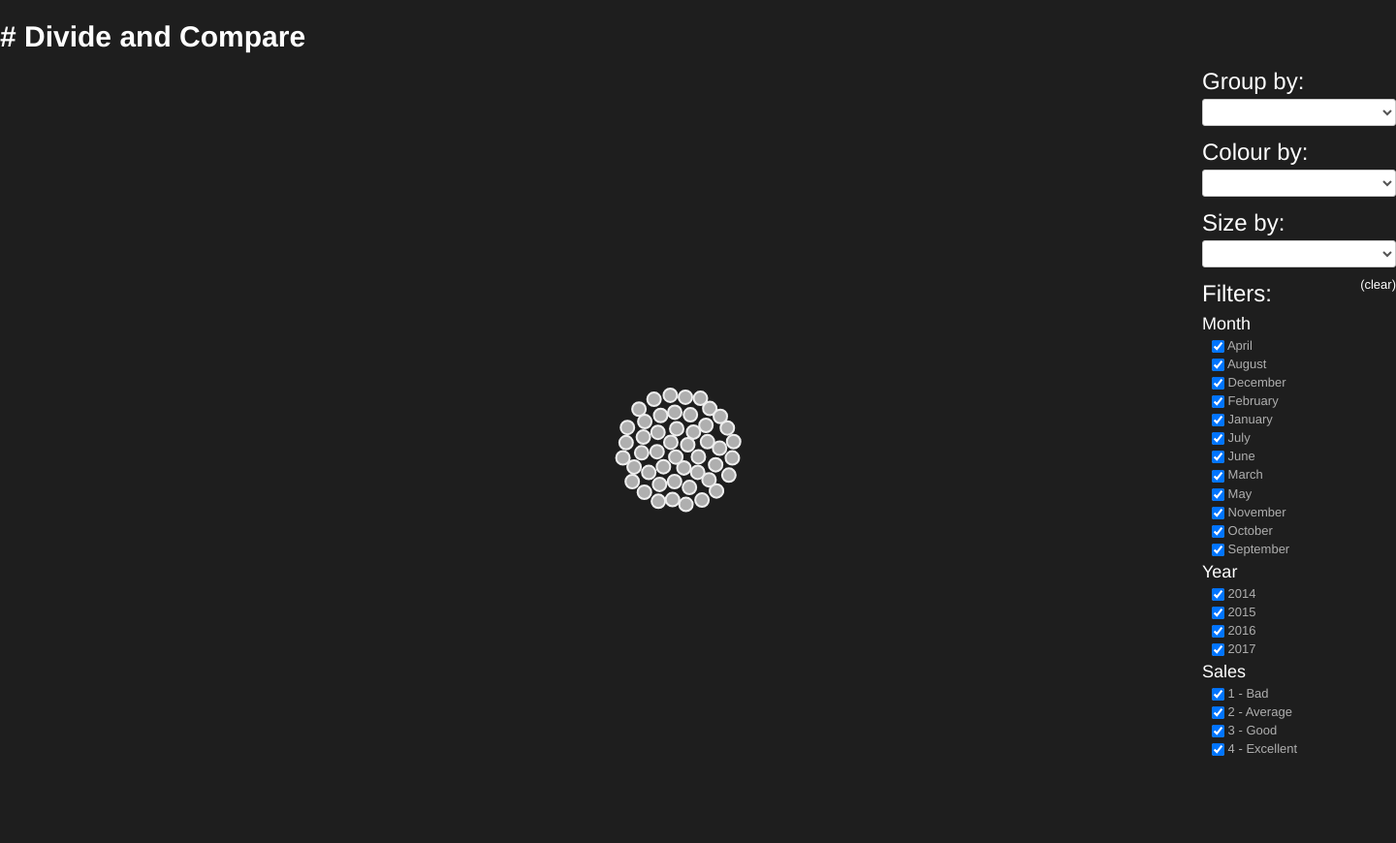
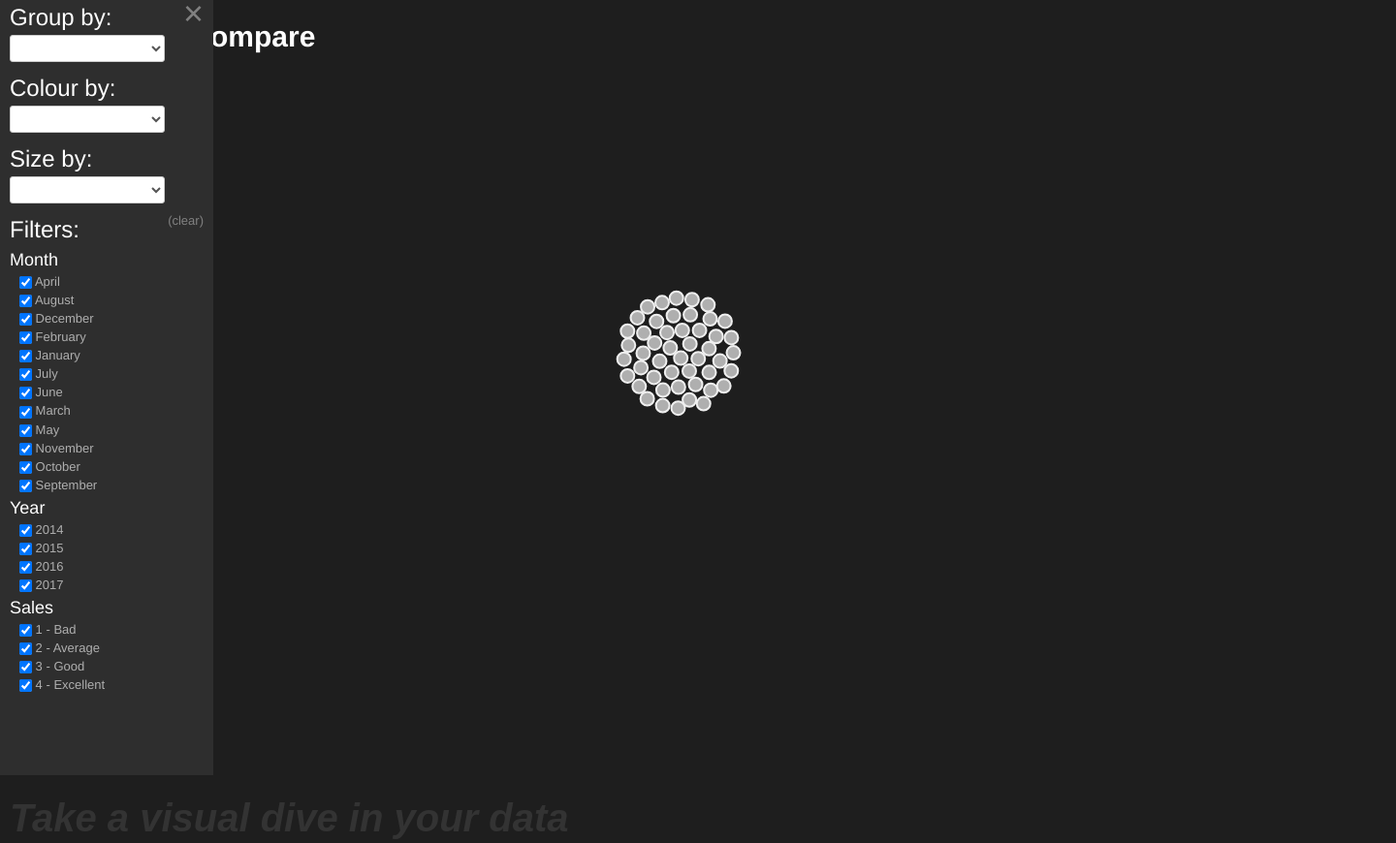
Before and after one commit to RenatGilmanov/visual-bubbles, a plain HTML site: page index.html in a window 1280 px wide. Shown: the top 870 px of the page at 97% size, 1440 px wide, since content can reach past the window. Drawn offline with Linux system fonts and the light colour scheme.

Commit message:
Implementing left navigation bar

```diff
--- a/index.html
+++ b/index.html
@@ -15,32 +15,62 @@
     <script src="static/js/modernizr-2.0.6.min.js"></script>
 </head>
 <body>
+
+  <div id="mySidenav" class="sidenav">
+
+    <div id='right-sidebar'>
+        <div id='right-sidebar-container'>
+            <h2>Group by:</h2>
+            <div>
+                <select id='group-everything-by'>
+                    <option value=''></option>
+                </select></div>
+
+            <h2>Colour by:</h2>
+            <div>
+                <select id='color-everything-by'>
+                    <option value=''></option>
+                </select></div>
+            <h2>Size by:</h2>
+            <div>
+                <select id='size-everything-by'>
+                    <option value=''></option>
+                </select></div>
+            <div id='clear_filters'>
+                <a href='index.html#'>(clear)</a></div>
+            <h2>
+                Filters:</h2>
+            <div id="filter-list">
+            </div>
+
+        </div>
+    </div>
+    <a href="javascript:void(0)" class="closebtn" onclick="closeNav()">&times;</a>
+  </div>
+
     <div class='widecontainer'>
         <header>
-    <h1># Divide and Compare</h1>
+    <h1><a href="javascript:void(0)" onclick="openNav()">&#9776;</a> Divide and Compare</h1>
+    <!-- span style="font-size:30px;cursor:pointer" onclick="openNav()">&#9776; open</span-->
     </header>
         <div id='hackyTable'>
-	    <div id="group-title"></div>
+	      <div id="group-title"></div>
             <div id='playground'></div>
-            <div id='right-sidebar'>
-                <!-- div id='right-sidebar-toggle-div'>
-                    <a id='right-sidebar-toggle' href='index.html#'>show/hide</a>
-                </div-->
+
+            <!-- div id='right-sidebar'>
                 <div id='right-sidebar-container'>
-                    <h2>
-                        Group by:</h2>
+                    <h2>Group by:</h2>
                     <div>
                         <select id='group-everything-by'>
                             <option value=''></option>
                         </select></div>
-                    <h2>
-                        Colour by:</h2>
+
+                    <h2>Colour by:</h2>
                     <div>
                         <select id='color-everything-by'>
                             <option value=''></option>
                         </select></div>
-                    <h2>
-                        Size by:</h2>
+                    <h2>Size by:</h2>
                     <div>
                         <select id='size-everything-by'>
                             <option value=''></option>
@@ -51,17 +81,18 @@
                         Filters:</h2>
                     <div id="filter-list">
                     </div>
+
                 </div>
-            </div>
+            </div-->
+
+
             <div id='left-sidebar'>
-                <!-- div>
-                    <a id='left-sidebar-toggle' href='index.html#'>show/hide</a>
-                </div -->
                 <div id='left-sidebar-color-container'>
                 </div>
                 <div id='left-sidebar-size-container'>
                 </div>
             </div>
+
         </div>
         <footer>
         </footer>
@@ -84,7 +115,27 @@
     <script src="static/js/d3.layout.min.js"></script>
     <script src="static/js/d3.geom.min.js"></script>
     <script src="static/js/chart.js"></script>
+
     <script type="text/javascript">
+
+      var navOpen = true;
+
+      function openNav() {
+        if(navOpen) {
+          document.getElementById("mySidenav").style.width = "0";
+          navOpen = false;
+        }else{
+          document.getElementById("mySidenav").style.width = "220px";
+          navOpen = true;
+        }
+
+      }
+
+      function closeNav() {
+        document.getElementById("mySidenav").style.width = "0";
+        navOpen = false;
+      }
+
         $(function() {
             var controlsVisible = true;
             $('#right-sidebar-toggle').click(function() {
@@ -155,7 +206,7 @@
             var ResetGrouping = function () {
                 var groupBy = groupSelect.val();
                 console.log(groupBy);
-		$("div#group-title").text(keyToLookup(groupBy).title);
+		            $("div#group-title").text(keyToLookup(groupBy).title);
                 group_by(groupBy);
             };
 
@@ -234,7 +285,9 @@
             for (var i in lookups) {
                 var lookup = lookups[i];
                 var values = get_distinct_values(csv, lookup.type, lookup.key);
-                var item = $('<div class="filter_block" data-target="' + lookup.key + '"><h3 class="filter_title">' + lookup.title + '</h3></div>');
+                var item = $('<div class="filter_block" data-target="'
+                    + lookup.key + '"><h3 class="filter_title">'
+                    + lookup.title + '</h3></div>');
                 for (var j in values) {
                     var checkbox = $('<div class="sub-filter-block"><input type="checkbox" checked="checked" value="' + values[j] + '"/> ' + values[j] + '</div>');
                     checkbox.appendTo(item);
@@ -261,7 +314,6 @@
             });
         }
 
-
         function show_color_chart(what_to_color_by, color_mapper) {
             var right = $('#left-sidebar');
             rightContainer = $('#left-sidebar-color-container');
@@ -271,19 +323,19 @@
                 var lookup = keyToLookup(what_to_color_by);
                 $('<h3>' + lookup.title + '</h3>').appendTo(rightContainer);
 
-
-
                 var table = $('<table />');
                 for (var key in color_mapper) {
                     var row = $('<tr/>');
+
                     var cell = $('<td/>');
+                    cell.text(' ' + (key ? key : "# no value") + ' ');
+                    cell.appendTo(row);
+
+                    cell = $('<td/>');
                     var square = $('<div style="width: 15px; height: 15px; background: ' + color_mapper[key] + ';">&nbsp;</div>');
                     square.appendTo(cell);
                     cell.appendTo(row);
 
-                    cell = $('<td/>');
-                    cell.text(' ' + (key ? key : "# no value") + ' ');
-                    cell.appendTo(row);
                     row.appendTo(table);
                 }
 
@@ -306,8 +358,11 @@
                     var row = $('<tr/>');
 
                     var cell = $('<td/>');
+                    cell.text(' ' + (key ? key : "# no value") + ' ');
+                    cell.appendTo(row);
+
+                    cell = $('<td/>');
                     var r = size_mapper[key];
-
                     var side = 44;
                     var x = side/2;
 
@@ -317,11 +372,6 @@
                     square.appendTo(cell);
                     cell.appendTo(row);
 
-                    cell = $('<td/>');
-
-
-                    cell.text(' ' + (key ? key : "# no value") + ' ');
-                    cell.appendTo(row);
                     row.appendTo(table);
                 }
 
--- a/static/css/style.css
+++ b/static/css/style.css
@@ -9,7 +9,6 @@ h1 {
 }
 
 h2, h3, h4, h5, h6 {
-
     margin: 0;
     font-weight: normal;
     color: white;
@@ -34,7 +33,7 @@ a, a:visited, a:active {
 
 #playground {
   width: 1400px;
-  height: 1000px;
+  height: 800px;
   margin-bottom: 10px;
 }
 
@@ -48,7 +47,6 @@ footer {
 
 .top_labels {
   font-size: 14px;
-  /**writing-mode: tb-rl;*/
   fill: #aaa;
 }
 
@@ -59,11 +57,9 @@ footer {
   -moz-border-radius:5px;
 	border-radius: 5px;
   border: 2px solid #000;
-	/* background: #222222; */
   background: #222;
 	opacity: .9;
 	color: #eeeeee;
-  /* color: black; */
 	padding: 10px;
 	width: 300px;
 	font-size: 12px;
@@ -78,68 +74,103 @@ footer {
   font-weight:bold;
 }
 
-#hackyTable
-{
+#hackyTable {
  position:relative;
 }
 
-#group-title
-{
-    font-size: 16px;
+#group-title {
+    font-size: 22px;
     text-align:center;
 }
 
-#right-sidebar
-{
+#right-sidebar {
     display:none;
     position:absolute;
-    width:160px;
+    width:200px;
     top:0;
-    right:0;
+    right:10px;
 }
-#right-sidebar-container
-{
+
+#right-sidebar-container {
     color: #afafaf;
-    height: 1000px;
     width:200px;
     background-color:rgba(50,50,50,0.0);
 }
-#right-sidebar select
-{
-    width:200px;
-}
-#right-sidebar-toggle-div
-{
-    text-align:right;
+
+#right-sidebar select {
+    width:160px;
 }
 
-#left-sidebar
-{
+#right-sidebar-toggle-div {
+    text-align:left;
+}
+
+#left-sidebar {
     display:none;
     position:absolute;
     top:0;
-    left:0;
+    left:1300px;
+    width:100px;
     background-color: #1e1e1e;
 }
 
-#clear_filters
-{
+#left-sidebar h3 {
+    padding-top: 10px;
+    padding-bottom: 5px;
+    font-weight: normal;
+    line-height: 120%;
+    color: white;
+    text-rendering: optimizelegibility;
+}
+
+#clear_filters {
     text-align:right;
     float:right;
 }
-#filter-list
-{
+
+#filter-list {
     height: 600px;
     overflow-x: hidden;
 }
-.widecontainer
-{
+
+.widecontainer {
     margin-top:20px;
     width:1400px;
     margin-left:auto;
     margin-right:auto;
 }
-.sub-filter-block
-{
+
+.sub-filter-block {
     padding-left:10px;
 }
+
+
+.sidenav {
+  height: 100%;
+  width: 220px;
+  position: fixed;
+  z-index: 1;
+  top: 0;
+  left: 0;
+  background-color: #2e2e2e;
+  overflow-x: hidden;
+  transition: 0.5s;
+}
+
+.sidenav a {
+  text-decoration: none;
+  color: #818181;
+  display: block;
+  transition: 0.3s;
+}
+
+.sidenav a:hover {
+  color: #f1f1f1;
+}
+
+.sidenav .closebtn {
+  position: absolute;
+  font-size: 36px;
+  right: 10px;
+  top: 5px;
+}
--- a/static/js/chart.js
+++ b/static/js/chart.js
@@ -2,7 +2,7 @@ class BubbleChart {
   constructor(data) {
     this.data = data;
     this.width = 1400;
-    this.height = 1000;
+    this.height = 800;
     this.heightShift = 100;
     this.default_radius = 7;
 
@@ -130,7 +130,7 @@ class BubbleChart {
   }
 
   get_size_map_lookup_set(allValuesArray) {
-    const max = 22;
+    const max = 32;
     const initial = 4;
     const step = 2;
     let index = initial;
```
